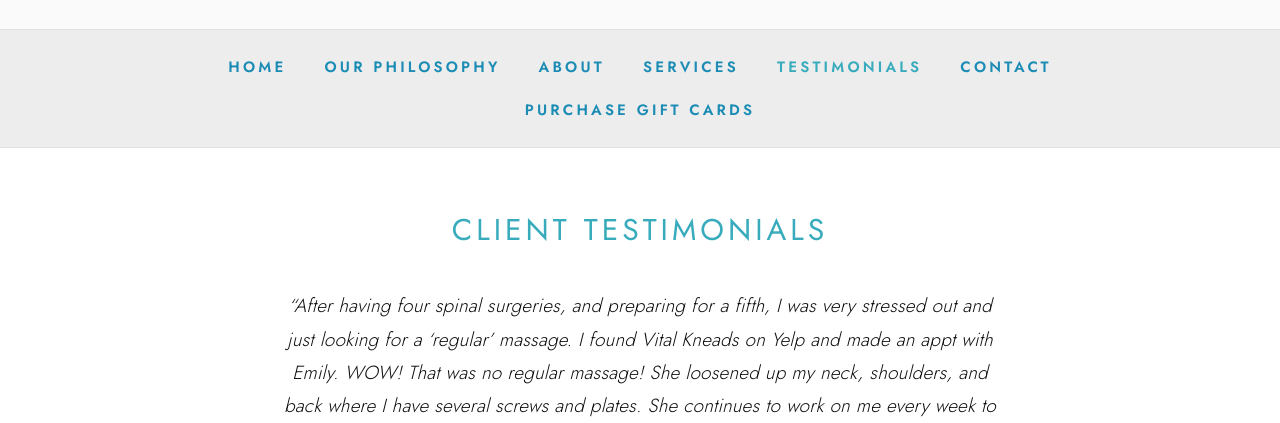
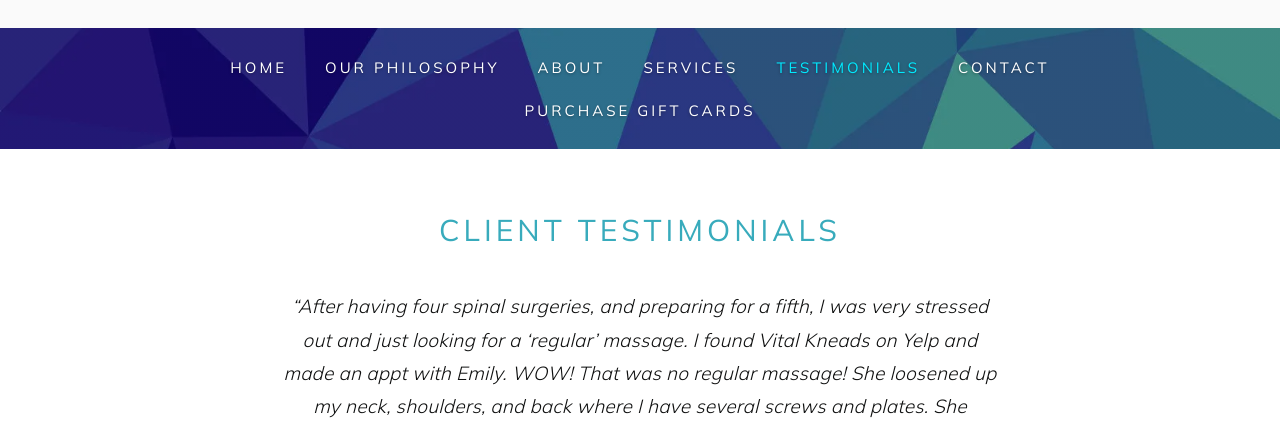
Before and after one commit to Vital-Kneads/vital-kneads-site, a plain HTML site: page testimonials/index.html in a window 1280 px wide. Shown: the part 377-800 px from the top of the page. Drawn offline with Linux system fonts and the light colour scheme.

Commit message:
Swap font to Mulish and match nav to original desktop design
- Replace Jost with self-hosted Mulish (warm, wide humanist, much closer to
  the original Adobe hypatia-sans-pro than Jost's geometric forms).
- Nav now matches the real desktop site: geometric band background with white
  links and a bright-cyan #00eaff active/hover state, weight 400.

Co-Authored-By: Claude Opus 4.8 <noreply@anthropic.com>

```diff
--- a/assets/css/styles.css
+++ b/assets/css/styles.css
@@ -1,51 +1,51 @@
 /* ==========================================================================
    Vital Kneads — shared styles
    Rebuilt from the original Squarespace site. Brand color #38abbc (teal).
-   Type: Jost (self-hosted) as a close match to the original hypatia-sans-pro.
+   Type: Mulish (self-hosted) as a close match to the original hypatia-sans-pro.
    ========================================================================== */
 
 /* --- Fonts ------------------------------------------------------------- */
 @font-face {
-  font-family: "Jost";
+  font-family: "Mulish";
   font-style: normal;
   font-weight: 300;
   font-display: swap;
-  src: url("../fonts/jost-300.woff2") format("woff2");
+  src: url("../fonts/mulish-300.woff2") format("woff2");
 }
 @font-face {
-  font-family: "Jost";
+  font-family: "Mulish";
   font-style: normal;
   font-weight: 400;
   font-display: swap;
-  src: url("../fonts/jost-400.woff2") format("woff2");
+  src: url("../fonts/mulish-400.woff2") format("woff2");
 }
 @font-face {
-  font-family: "Jost";
-  font-style: normal;
-  font-weight: 500;
-  font-display: swap;
-  src: url("../fonts/jost-500.woff2") format("woff2");
-}
-@font-face {
-  font-family: "Jost";
+  font-family: "Mulish";
   font-style: normal;
   font-weight: 600;
   font-display: swap;
-  src: url("../fonts/jost-600.woff2") format("woff2");
+  src: url("../fonts/mulish-600.woff2") format("woff2");
+}
+@font-face {
+  font-family: "Mulish";
+  font-style: normal;
+  font-weight: 700;
+  font-display: swap;
+  src: url("../fonts/mulish-700.woff2") format("woff2");
 }
 
 /* --- Design tokens ----------------------------------------------------- */
 :root {
   --teal: #38abbc;
   --teal-dark: #2c8b99;
-  --nav-link: #1c8cb5;
+  --nav-active: #00eaff;
   --ink: #0f1010;
   --muted: #6a6f71;
   --hairline: #e6e6e6;
   --bg: #ffffff;
   --header-bg: #fafafa;
-  --font: "Jost", "Century Gothic", "Questrial", -apple-system, BlinkMacSystemFont,
-    "Segoe UI", Roboto, Helvetica, Arial, sans-serif;
+  --font: "Mulish", -apple-system, BlinkMacSystemFont, "Segoe UI", Roboto,
+    Helvetica, Arial, sans-serif;
   --maxw: 780px;
 }
 
@@ -88,16 +88,16 @@ a { color: var(--teal); }
 }
 .site-header .logo img { width: 100%; }
 
-/* --- Navigation (light band, teal links) ------------------------------ */
+/* --- Navigation (geometric band, white links) ------------------------- */
 .site-nav {
-  background: #ededed;
-  border-top: 1px solid rgba(0,0,0,0.05);
-  border-bottom: 1px solid rgba(0,0,0,0.05);
+  background:
+    linear-gradient(rgba(18,20,60,0.28), rgba(18,20,60,0.28)),
+    #2f2f8a url("../img/geo-band.webp") center / cover no-repeat;
 }
 .site-nav ul {
   list-style: none;
   margin: 0 auto;
-  padding: 20px 16px;
+  padding: 22px 16px;
   max-width: 1100px;
   display: flex;
   flex-wrap: wrap;
@@ -107,18 +107,19 @@ a { color: var(--teal); }
 }
 .site-nav a {
   display: inline-block;
-  color: var(--nav-link);
+  color: #ffffff;
   text-decoration: none;
   text-transform: uppercase;
-  font-weight: 700;
+  font-weight: 400;
   font-size: 15px;
-  letter-spacing: 3.2px;
+  letter-spacing: 3px;
   padding: 4px 2px;
+  text-shadow: 0 1px 3px rgba(0,0,0,0.35);
   transition: color 0.15s ease;
 }
 .site-nav a:hover,
-.site-nav a:focus { color: var(--teal); }
-.site-nav a[aria-current="page"] { color: var(--teal); }
+.site-nav a:focus { color: var(--nav-active); }
+.site-nav a[aria-current="page"] { color: var(--nav-active); }
 
 /* --- Main / layout ----------------------------------------------------- */
 main { min-height: 40vh; }
@@ -169,7 +170,7 @@ p { margin: 0 0 24px; }
   color: #000;
   text-decoration: none;
   text-transform: uppercase;
-  font-weight: 500;
+  font-weight: 600;
   font-size: 15px;
   letter-spacing: 2px;
   padding: 20px 34px;
@@ -215,7 +216,7 @@ p { margin: 0 0 24px; }
 .testimonial cite {
   display: block;
   font-style: normal;
-  font-weight: 500;
+  font-weight: 600;
   letter-spacing: 1px;
   color: var(--muted);
   font-size: 15px;
```
Also changed, not shown: assets/fonts/jost-300.woff2 (deleted), assets/fonts/jost-400.woff2 (deleted), assets/fonts/jost-500.woff2 (deleted), assets/fonts/jost-600.woff2 (deleted), assets/fonts/mulish-300.woff2 (added), assets/fonts/mulish-400.woff2 (added), assets/fonts/mulish-600.woff2 (added), assets/fonts/mulish-700.woff2 (added), 1 other file.
